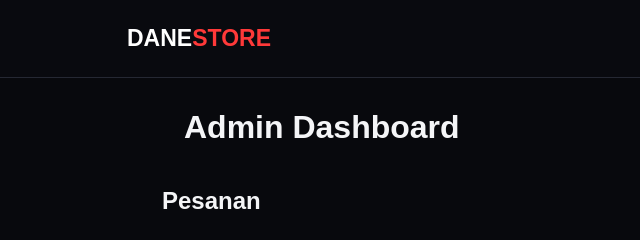
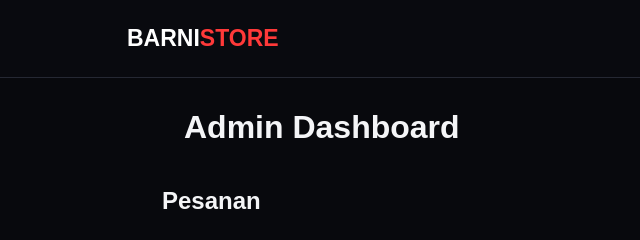
Before and after one commit to ArdMukti/websitejualan, a website: page admin.html in a window 1280 px wide. Shown: the full height of the page, 0-640 px from the left. Drawn offline with Linux system fonts and the light colour scheme; no server answers.

Commit message:
Update admin.html

```diff
--- a/admin.html
+++ b/admin.html
@@ -1,6 +1,6 @@
 <!doctype html><html lang="id"><head><meta charset="utf-8"><meta name="viewport" content="width=device-width,initial-scale=1">
 <title>Admin</title><link rel="stylesheet" href="/style.css"></head>
-<body><header><nav><a class="logo" href="/">DANE<span>STORE</span></a><button id="logout" class="ghost">Keluar</button></nav></header>
+<body><header><nav><a class="logo" href="/">BARNI<span>STORE</span></a><button id="logout" class="ghost">Keluar</button></nav></header>
 <main class="narrow"><div class="head"><h1>Admin Dashboard</h1><button onclick="openForm()">+ Produk</button></div>
 <div id="stats" class="stats"></div><div id="products"></div><h2>Pesanan</h2><div id="orders"></div></main>
 <div id="modal" class="modal hidden"><form id="productForm" class="card form"><div class="head"><h2>Produk</h2><button type="button" class="ghost" onclick="closeForm()">×</button></div>
```
